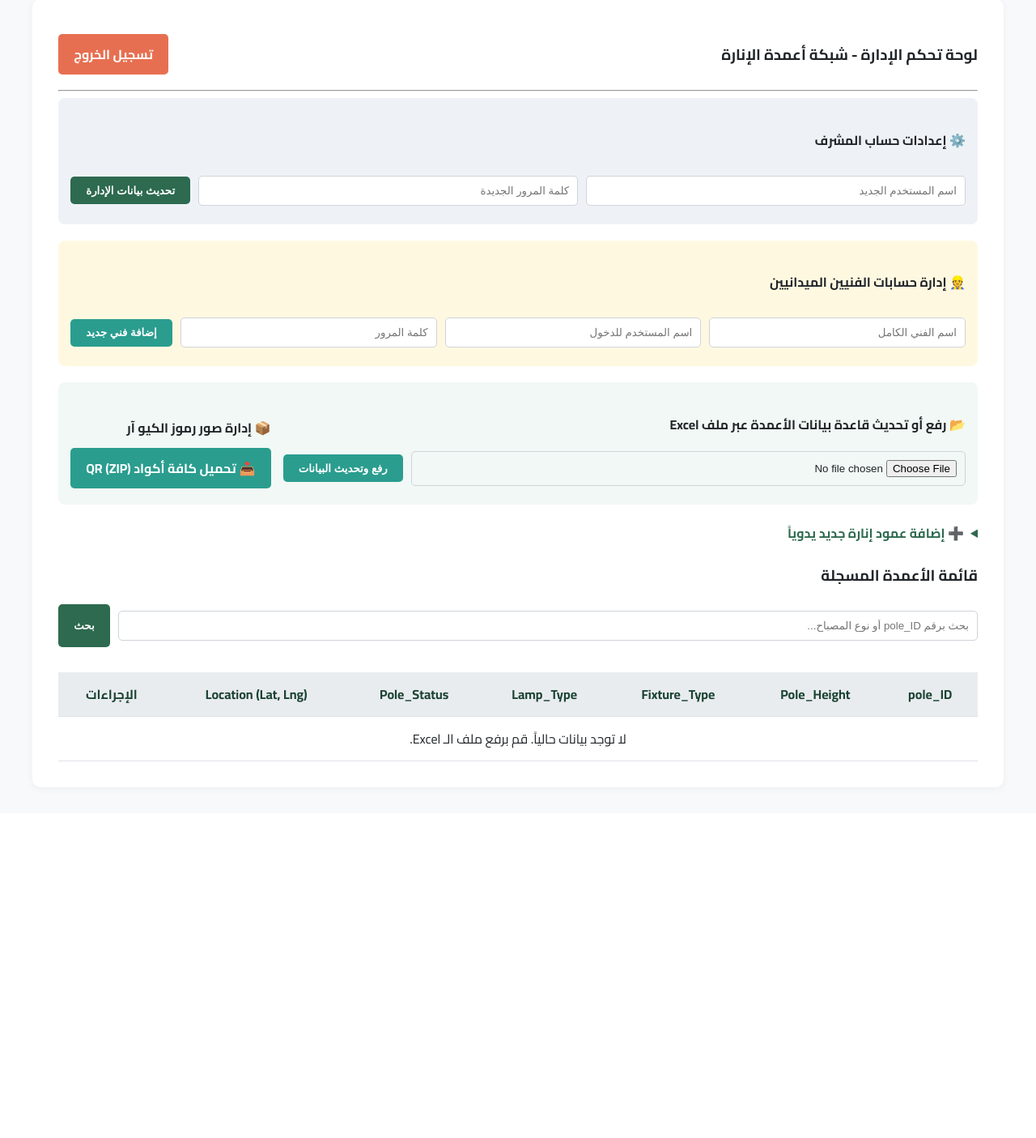
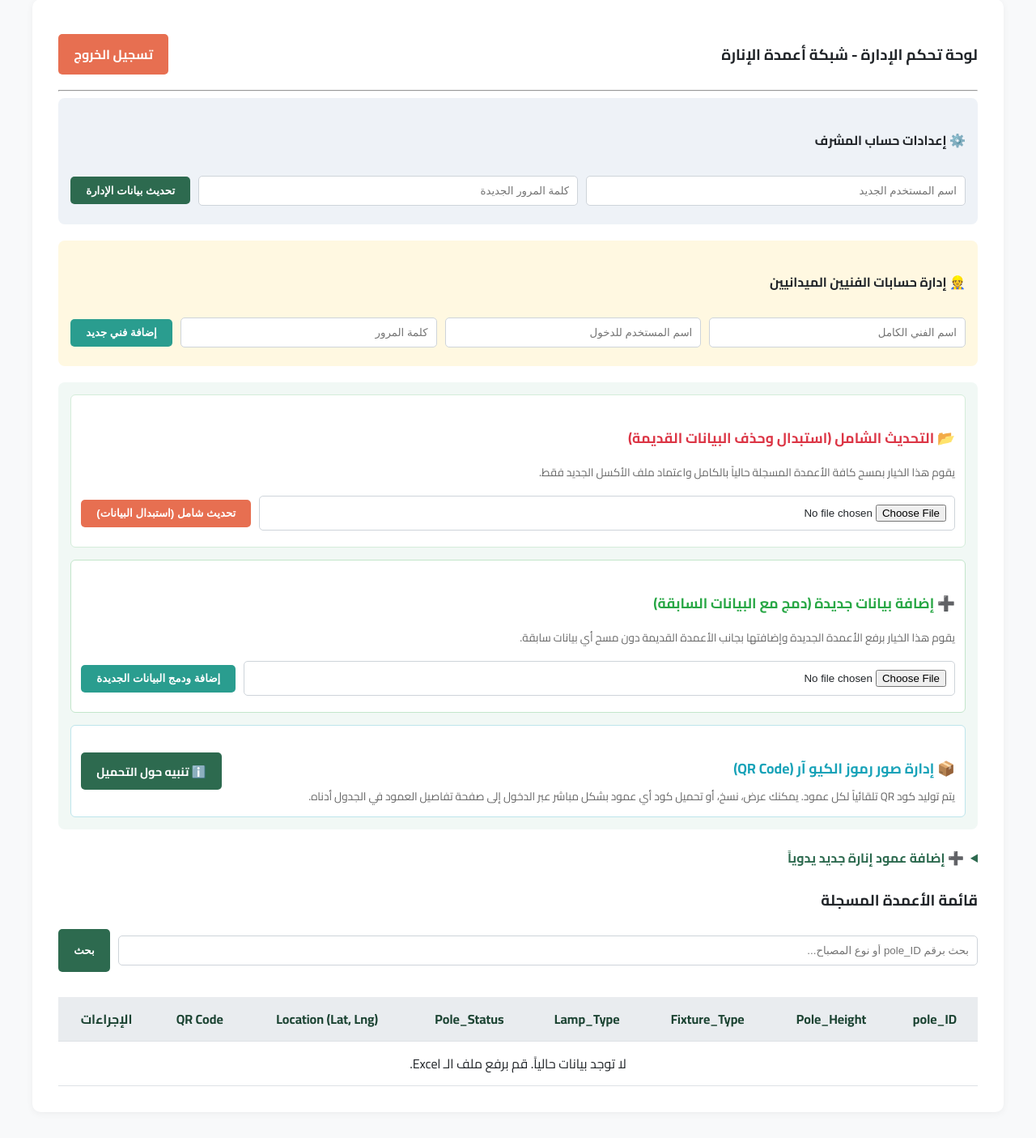
Before and after one commit to lightingproject/makkah-lighting-project, a Flask app: template templates/dashboard.html in a window 1280 px wide. Shown: the part 150-1555 px from the top of the page at 81% size. Before the commit the page ends 1124 px from the top, so only its background shows below. Run offline with Flask 3, Linux system fonts and the light colour scheme; the template is opened without the code that fills it, so the values that code supplies are empty.

Commit message:
Refactor dashboard.html layout and functionality

```diff
--- a/templates/dashboard.html
+++ b/templates/dashboard.html
@@ -59,20 +59,39 @@
         {% endif %}
     </div>
 
-    <!-- رفع ملف الـ Excel وتحميل رموز QR -->
-    <div style="background: #f1f8f5; padding: 15px; border-radius: 8px; margin-bottom: 20px; display: flex; justify-content: space-between; align-items: center; flex-wrap: wrap; gap: 15px;">
-        <div style="flex: 1; min-width: 250px;">
-            <h4 style="margin-bottom: 10px;">📂 رفع أو تحديث قاعدة بيانات الأعمدة عبر ملف Excel</h4>
-            <form method="POST" enctype="multipart/form-data" style="margin-top: 5px; display: flex; gap: 10px; align-items: center; flex-wrap: wrap;">
+    <!-- قسم إدارة ملفات الـ Excel ورمز الـ QR -->
+    <div style="background: #f1f8f5; padding: 15px; border-radius: 8px; margin-bottom: 20px; display: flex; flex-direction: column; gap: 15px;">
+
+        <!-- 1. التحديث الشامل (مسح القديم ووضع الجديد) -->
+        <div style="background: #fff; padding: 12px; border-radius: 6px; border: 1px solid #d4edda;">
+            <h4 style="margin-bottom: 8px; color: #dc3545; font-size: 1.1rem;">📂 التحديث الشامل (استبدال وحذف البيانات القديمة)</h4>
+            <p style="font-size: 0.85rem; color: #666; margin-bottom: 8px;">يقوم هذا الخيار بمسح كافة الأعمدة المسجلة حالياً بالكامل واعتماد ملف الأكسل الجديد فقط.</p>
+            <form method="POST" enctype="multipart/form-data" style="display: flex; gap: 10px; align-items: center; flex-wrap: wrap;" onsubmit="return confirm('تنبيه هام: سيتم مسح جميع البيانات السابقة نهائياً واستبدالها بالملف الجديد. هل أنت متأكد؟');">
                 <input type="hidden" name="action" value="upload_excel">
                 <input type="file" name="excel_file" accept=".xlsx, .xls" required style="flex: 1;">
-                <button type="submit" class="btn btn-success">رفع وتحديث البيانات</button>
+                <button type="submit" class="btn btn-danger">تحديث شامل (استبدال البيانات)</button>
             </form>
         </div>
-        <div>
-            <h4 style="margin-bottom: 10px;">📦 إدارة صور رموز الكيو آر</h4>
-            <a href="{{ url_for('download_all_qrs') }}" class="btn btn-success btn-lg" style="display: inline-block; text-decoration: none;">
-                📥 تحميل كافة أكواد QR (ZIP)
+
+        <!-- 2. إضافة بيانات جديدة (دمج مع القديم دون حذف) -->
+        <div style="background: #fff; padding: 12px; border-radius: 6px; border: 1px solid #c3e6cb;">
+            <h4 style="margin-bottom: 8px; color: #28a745; font-size: 1.1rem;">➕ إضافة بيانات جديدة (دمج مع البيانات السابقة)</h4>
+            <p style="font-size: 0.85rem; color: #666; margin-bottom: 8px;">يقوم هذا الخيار برفع الأعمدة الجديدة وإضافتها بجانب الأعمدة القديمة دون مسح أي بيانات سابقة.</p>
+            <form method="POST" enctype="multipart/form-data" style="display: flex; gap: 10px; align-items: center; flex-wrap: wrap;">
+                <input type="hidden" name="action" value="append_excel">
+                <input type="file" name="excel_file" accept=".xlsx, .xls" required style="flex: 1;">
+                <button type="submit" class="btn btn-success">إضافة ودمج البيانات الجديدة</button>
+            </form>
+        </div>
+
+        <!-- 3. إدارة صور رموز الكيو آر -->
+        <div style="background: #fff; padding: 12px; border-radius: 6px; border: 1px solid #bee5eb; display: flex; justify-content: space-between; align-items: center; flex-wrap: wrap; gap: 10px;">
+            <div>
+                <h4 style="margin-bottom: 5px; color: #17a2b8; font-size: 1.1rem;">📦 إدارة صور رموز الكيو آر (QR Code)</h4>
+                <p style="font-size: 0.85rem; color: #666; margin: 0;">يتم توليد كود QR تلقائياً لكل عمود. يمكنك عرض، نسخ، أو تحميل كود أي عمود بشكل مباشر عبر الدخول إلى صفحة تفاصيل العمود في الجدول أدناه.</p>
+            </div>
+            <a href="{{ url_for('download_all_qrs') }}" class="btn btn-primary" style="text-decoration: none; font-size: 0.9rem;">
+                ℹ️ تنبيه حول التحميل
             </a>
         </div>
     </div>
@@ -109,6 +128,7 @@
                     <th>Lamp_Type</th>
                     <th>Pole_Status</th>
                     <th>Location (Lat, Lng)</th>
+                    <th>QR Code</th>
                     <th>الإجراءات</th>
                 </tr>
             </thead>
@@ -130,6 +150,11 @@
                         {% endif %}
                     </td>
                     <td>
+                        <a href="{{ url_for('pole_detail', pole_id=pole.pole_ID) }}" class="btn btn-success" style="padding: 4px 8px; font-size: 0.8rem; text-decoration: none;">
+                            عرض QR
+                        </a>
+                    </td>
+                    <td>
                         <form method="POST" style="display:inline;" onsubmit="return confirm('هل أنت متأكد من الحذف؟');">
                             <input type="hidden" name="action" value="delete_pole">
                             <input type="hidden" name="pole_ID" value="{{ pole.pole_ID }}">
@@ -138,7 +163,7 @@
                     </td>
                 </tr>
                 {% else %}
-                <tr><td colspan="7">لا توجد بيانات حالياً. قم برفع ملف الـ Excel.</td></tr>
+                <tr><td colspan="8">لا توجد بيانات حالياً. قم برفع ملف الـ Excel.</td></tr>
                 {% endfor %}
             </tbody>
         </table>
```
